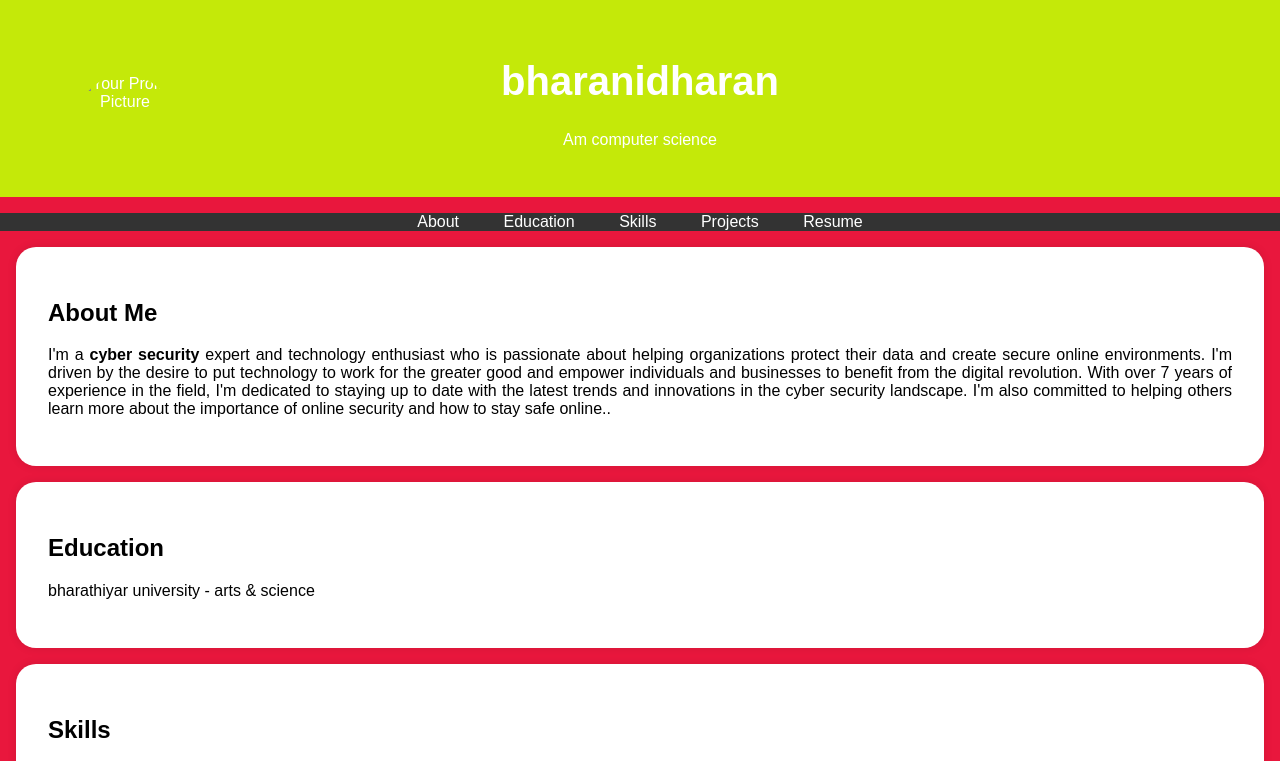
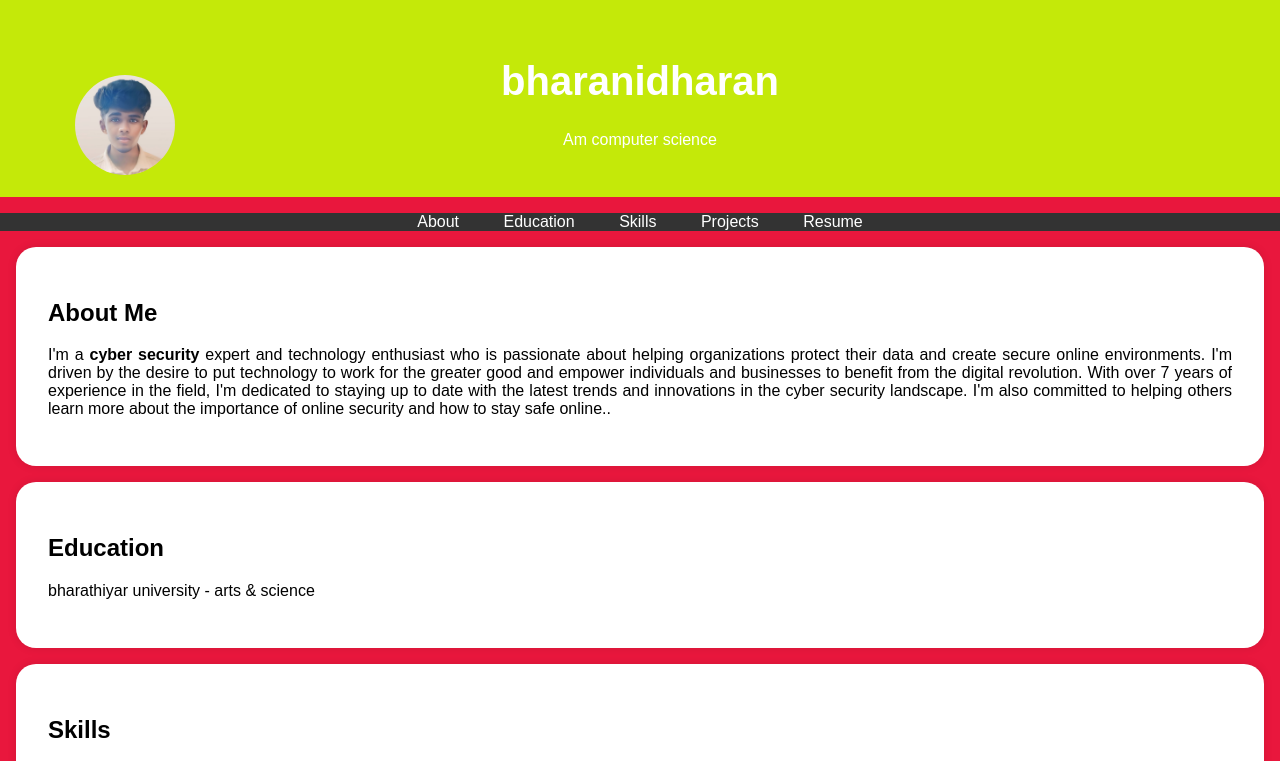
Before and after one commit to bharanidharan-12/Digital-portfolio, a plain HTML site: page index.html in a window 1280 px wide. Shown: the top 761 px of the page. Drawn offline with Linux system fonts and the light colour scheme.

Commit message:
Update index.html

```diff
--- a/index.html
+++ b/index.html
@@ -95,7 +95,7 @@
     <header>
         <div class="header-content">
             <!-- Add your profile picture here -->
-            <img src=".1725472344438.jpg" alt="Your Profile Picture" class="profile-picture">
+            <img src="1725472344438.jpg" alt="Your Profile Picture" class="profile-picture">
             <h1>bharanidharan</h1>
             <p>Am computer science</p>
         </div>
```
